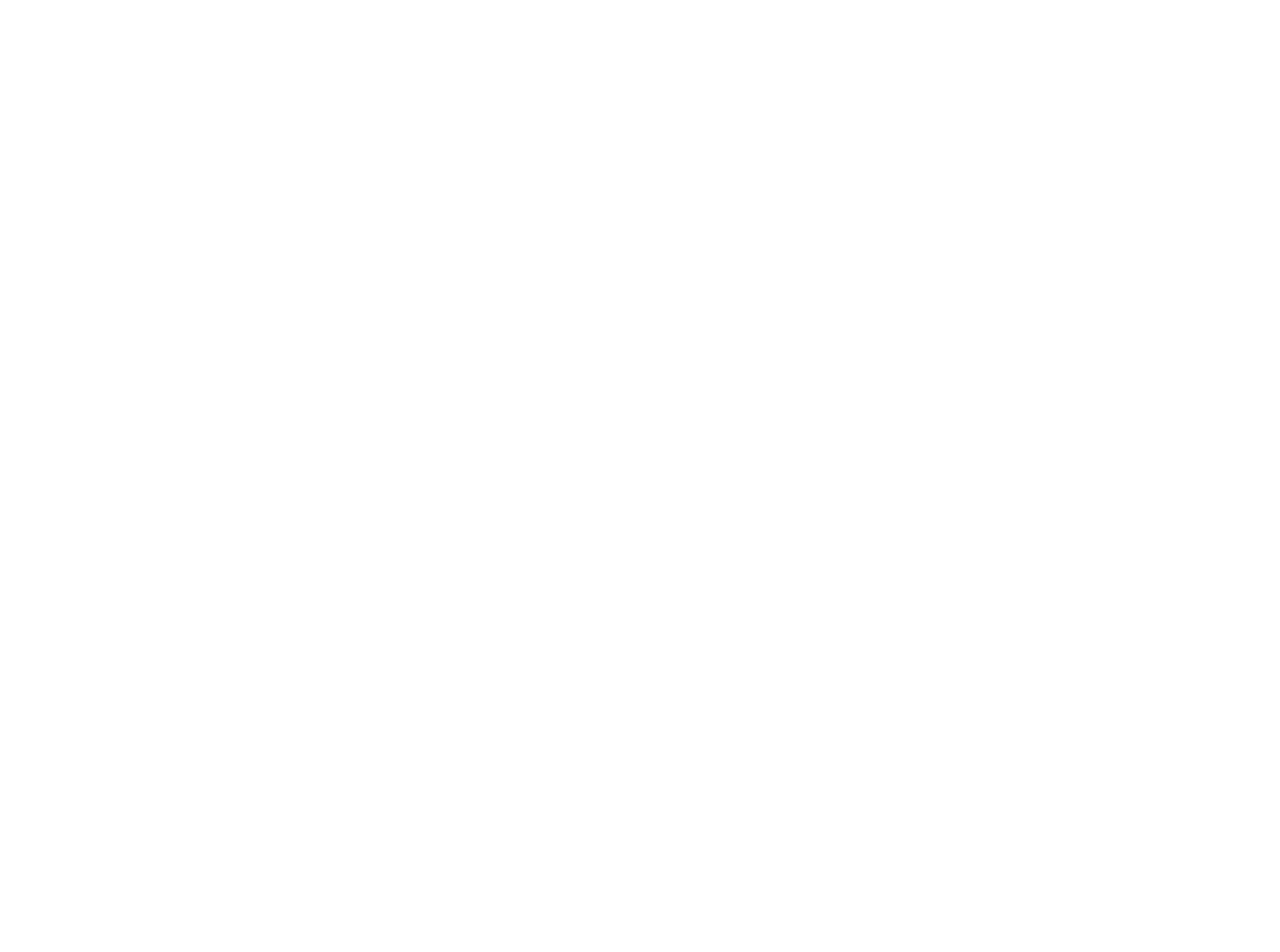
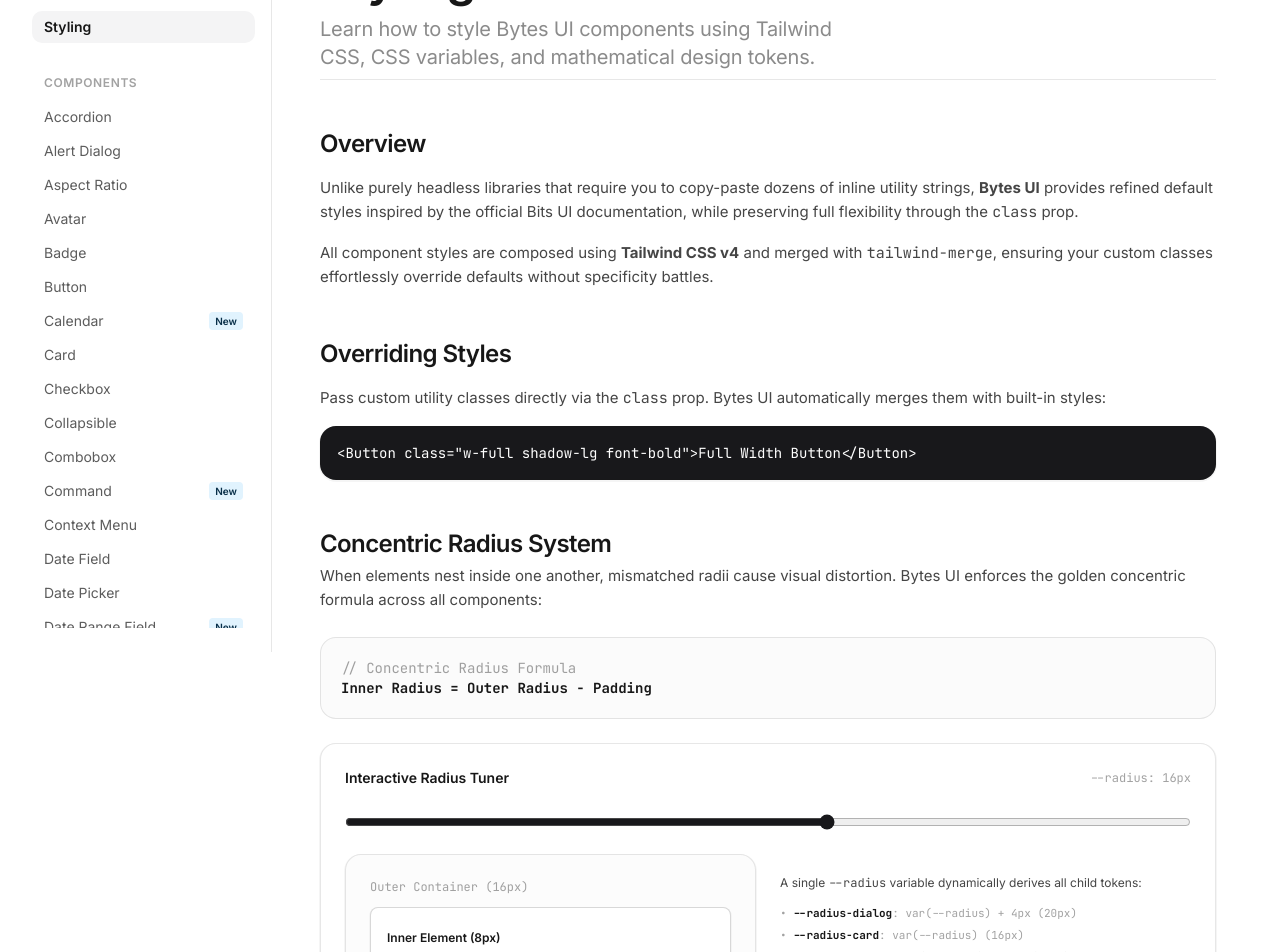
Before and after one commit to pluginstar/bytes-ui, a SvelteKit app: page /docs/styling in a window 1280 px wide. Before the commit this address had no page. Shown: the part 148-1100 px from the top of the page. Before the commit the page ends 800 px from the top, so only its background shows below. Built offline with nearby package versions, Linux system fonts and the light colour scheme.

Commit message:
Update docs overview: rename Concentric Tokens to Styling

```diff
--- a/src/lib/config/docs-nav.ts
+++ b/src/lib/config/docs-nav.ts
@@ -14,7 +14,7 @@
 		title: "Overview",
 		items: [
 			{ title: "Introduction", href: "/docs" },
-			{ title: "Concentric Tokens", href: "/docs/tokens", label: "Core" },
+			{ title: "Styling", href: "/docs/styling" },
 		],
 	},
 	{
--- a/src/routes/docs/+page.svelte
+++ b/src/routes/docs/+page.svelte
@@ -88,12 +88,12 @@
 		<h2 class="text-lg font-semibold tracking-tight">Next Steps</h2>
 		<div class="grid grid-cols-1 sm:grid-cols-2 gap-4">
 			<a
-				href="/docs/tokens"
+				href="/docs/styling"
 				class="rounded-card border border-border-card p-5 transition hover:bg-muted/50 hover:border-border-input flex flex-col justify-between"
 			>
 				<div>
-					<h3 class="font-semibold text-sm">Concentric Tokens &rarr;</h3>
-					<p class="text-xs text-muted-foreground mt-1">Explore the mathematical radius scale and live tuner.</p>
+					<h3 class="font-semibold text-sm">Styling &rarr;</h3>
+					<p class="text-xs text-muted-foreground mt-1">Learn how to style components and customize radius tokens.</p>
 				</div>
 			</a>
 			<a
--- a/src/routes/docs/components/date-field/+page.svelte
+++ b/src/routes/docs/components/date-field/+page.svelte
@@ -29,9 +29,11 @@
 		<h2 class="text-2xl font-semibold tracking-tight">Preview</h2>
 		<ComponentPreview name="date-field-demo" code={codeExample}>
 			{#snippet preview()}
-				<DateField.Root class="grid w-full max-w-xs gap-2">
-					<DateField.Label class="text-sm font-medium text-foreground">Event Date</DateField.Label>
-					<DateField.Input />
+				<DateField.Root>
+					<div class="grid w-full max-w-xs gap-2">
+						<DateField.Label class="text-sm font-medium text-foreground">Event Date</DateField.Label>
+						<DateField.Input />
+					</div>
 				</DateField.Root>
 			{/snippet}
 		</ComponentPreview>
--- a/src/routes/docs/components/date-picker/+page.svelte
+++ b/src/routes/docs/components/date-picker/+page.svelte
@@ -40,7 +40,8 @@
 		<h2 class="text-2xl font-semibold tracking-tight">Preview</h2>
 		<ComponentPreview name="date-picker-demo" code={codeExample}>
 			{#snippet preview()}
-				<DatePicker.Root weekdayFormat="short" fixedWeeks={true} class="grid w-full max-w-xs gap-2">
+				<DatePicker.Root weekdayFormat="short" fixedWeeks={true}>
+					<div class="grid w-full max-w-xs gap-2">
 						<DatePicker.Label class="text-sm font-medium text-foreground">Select Date</DatePicker.Label>
 						<DatePicker.Input class="flex h-10 w-full items-center rounded-input border border-border-input bg-background px-3 py-2 text-sm shadow-input">
 							{#snippet children({ segments })}
@@ -63,6 +64,7 @@
 								</DatePicker.Trigger>
 							{/snippet}
 						</DatePicker.Input>
+					</div>
 				</DatePicker.Root>
 			{/snippet}
 		</ComponentPreview>
--- a/src/routes/docs/components/navigation-menu/+page.svelte
+++ b/src/routes/docs/components/navigation-menu/+page.svelte
@@ -15,9 +15,9 @@
             <div class="text-sm font-semibold">Introduction</div>
             <p class="text-xs text-muted-foreground mt-1">Concentric design tokens & atomic headless architecture.</p>
           </NavigationMenu.Link>
-          <NavigationMenu.Link href="/docs/tokens">
-            <div class="text-sm font-semibold">Tokens</div>
-            <p class="text-xs text-muted-foreground mt-1">Learn how mathematical inner radius derivations work.</p>
+          <NavigationMenu.Link href="/docs/styling">
+            <div class="text-sm font-semibold">Styling</div>
+            <p class="text-xs text-muted-foreground mt-1">Learn how to style components and customize radius tokens.</p>
           </NavigationMenu.Link>
         </div>
       </NavigationMenu.Content>
@@ -59,10 +59,10 @@
 											Concentric design tokens & atomic headless architecture.
 										</p>
 									</NavigationMenu.Link>
-									<NavigationMenu.Link href="/docs/tokens">
-										<div class="text-sm font-semibold">Concentric Tokens</div>
+									<NavigationMenu.Link href="/docs/styling">
+										<div class="text-sm font-semibold">Styling</div>
 										<p class="text-xs text-muted-foreground mt-1">
-											Learn how mathematical inner radius derivations work.
+											Learn how to style components and customize radius tokens.
 										</p>
 									</NavigationMenu.Link>
 								</div>
--- a/src/routes/docs/components/time-field/+page.svelte
+++ b/src/routes/docs/components/time-field/+page.svelte
@@ -29,9 +29,11 @@
 		<h2 class="text-2xl font-semibold tracking-tight">Preview</h2>
 		<ComponentPreview name="time-field-demo" code={codeExample}>
 			{#snippet preview()}
-				<TimeField.Root class="grid w-full max-w-xs gap-2">
-					<TimeField.Label class="text-sm font-medium text-foreground">Meeting Time</TimeField.Label>
-					<TimeField.Input />
+				<TimeField.Root>
+					<div class="grid w-full max-w-xs gap-2">
+						<TimeField.Label class="text-sm font-medium text-foreground">Meeting Time</TimeField.Label>
+						<TimeField.Input />
+					</div>
 				</TimeField.Root>
 			{/snippet}
 		</ComponentPreview>
--- /dev/null
+++ b/src/routes/docs/styling/+page.svelte
@@ -0,0 +1,150 @@
+<script lang="ts">
+	import { Button, Input, Card, ComponentPreview } from "#lib";
+
+	let rootRadius = $state(16);
+	const innerPadding = 8;
+	const derivedInner = $derived(Math.max(0, rootRadius - innerPadding));
+</script>
+
+<div class="space-y-12">
+	<!-- Page Header -->
+	<div class="space-y-3 pb-2 border-b border-border-card">
+		<h1 class="scroll-m-20 text-4xl font-semibold tracking-[-0.02em] sm:text-5xl text-foreground">
+			Styling
+		</h1>
+		<p class="text-foreground/50 mt-3 text-balance text-lg font-normal leading-7 tracking-[-0.01em] sm:text-[20px]">
+			Learn how to style Bytes UI components using Tailwind CSS, CSS variables, and mathematical design tokens.
+		</p>
+	</div>
+
+	<!-- Overview -->
+	<section class="space-y-4">
+		<h2 class="text-2xl font-semibold tracking-tight">Overview</h2>
+		<p class="text-foreground/80 leading-relaxed text-[15px]">
+			Unlike purely headless libraries that require you to copy-paste dozens of inline utility strings,
+			<strong>Bytes UI</strong> provides refined default styles inspired by the official Bits UI documentation,
+			while preserving full flexibility through the <code>class</code> prop.
+		</p>
+		<p class="text-foreground/80 leading-relaxed text-[15px]">
+			All component styles are composed using <strong>Tailwind CSS v4</strong> and merged with <code>tailwind-merge</code>,
+			ensuring your custom classes effortlessly override defaults without specificity battles.
+		</p>
+	</section>
+
+	<!-- Overriding Styles -->
+	<section class="space-y-4">
+		<h2 class="text-2xl font-semibold tracking-tight">Overriding Styles</h2>
+		<p class="text-foreground/80 leading-relaxed text-[15px]">
+			Pass custom utility classes directly via the <code>class</code> prop. Bytes UI automatically merges them with built-in styles:
+		</p>
+		<div class="rounded-card border border-border-card bg-[#18181B] p-4 text-white font-mono text-sm overflow-x-auto shadow-mini">
+			<code>&lt;Button class="w-full shadow-lg font-bold"&gt;Full Width Button&lt;/Button&gt;</code>
+		</div>
+	</section>
+
+	<!-- Concentric Radius -->
+	<section class="space-y-6">
+		<div>
+			<h2 class="text-2xl font-semibold tracking-tight">Concentric Radius System</h2>
+			<p class="text-foreground/80 text-[15px] mt-1 leading-relaxed">
+				When elements nest inside one another, mismatched radii cause visual distortion.
+				Bytes UI enforces the golden concentric formula across all components:
+			</p>
+		</div>
+
+		<div class="rounded-card border border-border-card bg-muted/40 p-5 font-mono text-sm text-foreground">
+			<span class="text-muted-foreground">// Concentric Radius Formula</span><br />
+			<span class="font-bold text-foreground">Inner Radius = Outer Radius - Padding</span>
+		</div>
+
+		<!-- Interactive Radius Tuner -->
+		<div class="rounded-card border border-border-card p-6 bg-background shadow-mini space-y-6">
+			<div class="flex items-center justify-between">
+				<span class="text-sm font-semibold">Interactive Radius Tuner</span>
+				<span class="font-mono text-xs text-muted-foreground">--radius: {rootRadius}px</span>
+			</div>
+
+			<input
+				type="range"
+				min="0"
+				max="28"
+				step="2"
+				bind:value={rootRadius}
+				class="w-full accent-dark cursor-pointer"
+			/>
+
+			<div class="grid grid-cols-1 sm:grid-cols-2 gap-6 items-center">
+				<!-- Outer Card -->
+				<div
+					class="border border-border-card bg-muted/30 p-6 flex flex-col gap-3 shadow-mini transition-all"
+					style="border-radius: {rootRadius}px;"
+				>
+					<span class="text-xs font-mono text-muted-foreground">Outer Container ({rootRadius}px)</span>
+					<!-- Nested Inner Element -->
+					<div
+						class="bg-background border border-border-input p-4 shadow-btn transition-all"
+						style="border-radius: {derivedInner}px;"
+					>
+						<span class="text-xs font-semibold text-foreground">
+							Inner Element ({derivedInner}px)
+						</span>
+						<p class="text-[11px] text-muted-foreground mt-0.5">
+							{rootRadius}px - 8px padding = {derivedInner}px
+						</p>
+					</div>
+				</div>
+
+				<div class="space-y-3 text-xs text-foreground/80 leading-relaxed">
+					<p>
+						A single <code>--radius</code> variable dynamically derives all child tokens:
+					</p>
+					<ul class="space-y-1 font-mono text-[11px] text-muted-foreground">
+						<li>• <strong class="text-foreground">--radius-dialog</strong>: var(--radius) + 4px (20px)</li>
+						<li>• <strong class="text-foreground">--radius-card</strong>: var(--radius) (16px)</li>
+						<li>• <strong class="text-foreground">--radius-input</strong>: var(--radius) - 6px (10px)</li>
+						<li>• <strong class="text-foreground">--radius-item</strong>: var(--radius) - 10px (6px)</li>
+					</ul>
+				</div>
+			</div>
+		</div>
+	</section>
+
+	<!-- Strict Scale Consistency -->
+	<section class="space-y-4">
+		<h2 class="text-2xl font-semibold tracking-tight">Scale Consistency (1:1 Alignment)</h2>
+		<p class="text-foreground/80 text-[15px] leading-relaxed">
+			Side-by-side inputs and buttons share identical heights across three standard scales, preventing 1px misalignment bugs:
+		</p>
+		<div class="rounded-card border border-border-card p-6 bg-background space-y-4">
+			<div class="flex items-center gap-3">
+				<Input class="h-9 w-60" placeholder="Small (36px)" />
+				<Button size="sm">Small (36px)</Button>
+			</div>
+			<div class="flex items-center gap-3">
+				<Input class="h-12 w-60" placeholder="Default (48px)" />
+				<Button size="default">Default (48px)</Button>
+			</div>
+			<div class="flex items-center gap-3">
+				<Input class="h-14 w-60" placeholder="Large (56px)" />
+				<Button size="lg">Large (56px)</Button>
+			</div>
+		</div>
+	</section>
+
+	<!-- Spacing & Layout -->
+	<section class="space-y-4">
+		<h2 class="text-2xl font-semibold tracking-tight">Spacing & Zero Margin Philosophy</h2>
+		<div class="space-y-3 text-[15px] text-foreground/80 leading-relaxed">
+			<p>
+				<strong>Components contain 0 outer margin (<code>m-*</code>)</strong>. Layout spacing is strictly controlled by parent containers using flexbox or CSS grid:
+			</p>
+			<div class="rounded-card border border-border-card bg-[#18181B] p-4 text-white font-mono text-xs sm:text-sm overflow-x-auto">
+<pre><code>&lt;!-- Clean, flexible layout using gap --&gt;
+&lt;div class="flex items-center gap-3"&gt;
+  &lt;Input placeholder="Search..." /&gt;
+  &lt;Button&gt;Search&lt;/Button&gt;
+&lt;/div&gt;</code></pre>
+			</div>
+		</div>
+	</section>
+</div>
--- a/src/routes/docs/tokens/+page.svelte
+++ b/src/routes/docs/tokens/+page.svelte
@@ -10,10 +10,10 @@
 	<!-- Page Header -->
 	<div class="space-y-3 pb-2 border-b border-border-card">
 		<h1 class="scroll-m-20 text-4xl font-semibold tracking-[-0.02em] sm:text-5xl text-foreground">
-			Concentric Tokens
+			Styling
 		</h1>
 		<p class="text-foreground/50 mt-3 text-balance text-lg font-normal leading-7 tracking-[-0.01em] sm:text-[20px]">
-			Mathematical coordination of corner radii, strict interactive component heights, and zero-margin architectural discipline.
+			Learn how to style Bytes UI components using Tailwind CSS, CSS variables, and concentric radius tokens.
 		</p>
 	</div>
 
```
Lines whose indentation alone changed are shown as unchanged.
